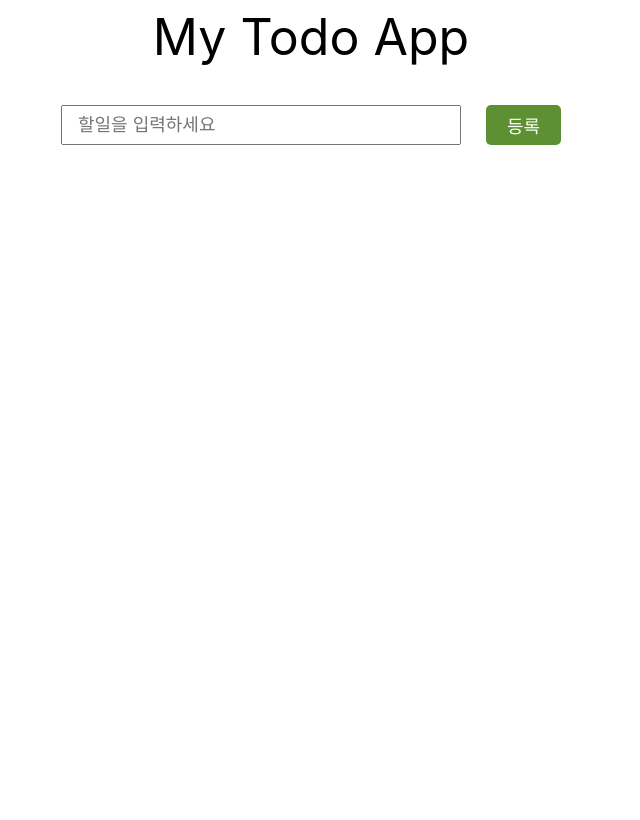
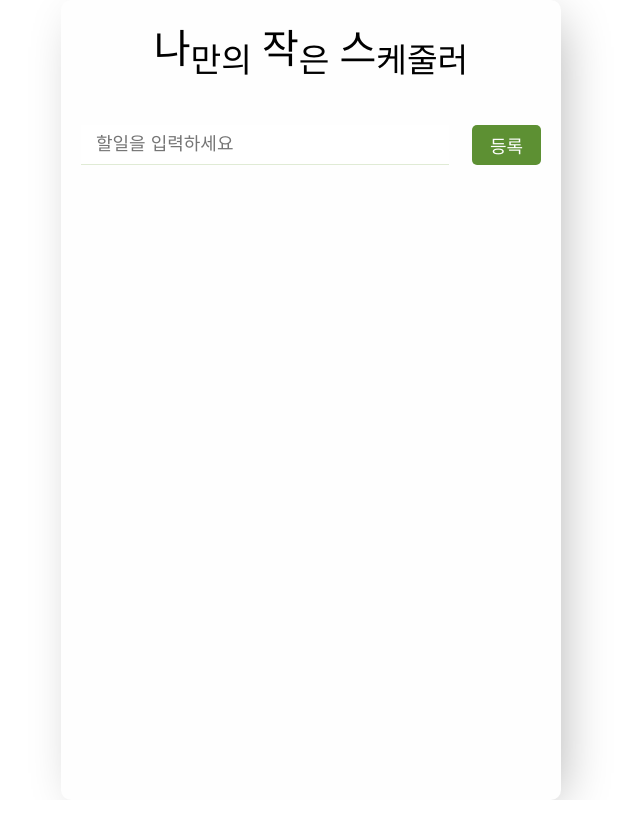
Before and after one commit to yook-jongho/fe-react-todo, a React (Vite) app: page / in a window 1280 px wide. Shown: the whole page, without its empty margins (329-969 px from the left). Built offline with nearby package versions, Linux system fonts and the light colour scheme.

Commit message:
style: fix design

```diff
--- a/src/App.jsx
+++ b/src/App.jsx
@@ -8,7 +8,9 @@ function App() {
 
   return (
     <div className={styles.container}>
-      <header className={styles.header}>My Todo App</header>
+      <header className={styles.header}>
+        나<sub>만의</sub> 작<sub>은</sub> 스<sub>케줄러</sub>
+      </header>
       <main className={styles.main}>
         <TodoForm setTodoList={setTodoList} />
         <TodoList todoList={todoList} setTodoList={setTodoList} />
--- a/src/app.module.scss
+++ b/src/app.module.scss
@@ -2,16 +2,23 @@
   display: flex;
   flex-direction: column;
   width: 500px;
+  height: 100vh;
   margin: 0 auto;
-  text-align: center;
+  background-color: #fefefe;
+  border-radius: 10px;
+  font-family: "HyundaiSansTextKR", "Magul Gothic";
+  box-shadow: 10px 10px 49px -13px rgba(0, 0, 0, 0.33);
 }
 
 .header {
   height: 100px;
-  font-size: 50px;
+  padding: 20px 0;
+  font-size: 40px;
+  text-align: center;
 }
 
 .main {
   width: 100%;
   height: calc(100vh - 100px);
+  padding: 20px;
 }
--- a/src/components/TodoForm.jsx
+++ b/src/components/TodoForm.jsx
@@ -12,7 +12,8 @@ export function TodoForm({ setTodoList }) {
     setTodoText(value);
   };
 
-  const submitTodo = () => {
+  const submitTodo = (event) => {
+    event.preventDefault();
     setTodoText("");
     if (!todoText.trim()) {
       return;
@@ -21,7 +22,7 @@ export function TodoForm({ setTodoList }) {
   };
 
   return (
-    <form action="" className={styles.todoForm}>
+    <form onSubmit={submitTodo} className={styles.todoForm}>
       <input
         type="text"
         className={styles.todo}
@@ -29,7 +30,7 @@ export function TodoForm({ setTodoList }) {
         onChange={handleInputChange}
         value={todoText}
       />
-      <button type="button" onClick={submitTodo} className={styles.submit}>
+      <button type="submit" className={styles.submit}>
         등록
       </button>
     </form>
--- a/src/components/todoForm.module.scss
+++ b/src/components/todoForm.module.scss
@@ -10,7 +10,13 @@
   width: 80%;
   height: 40px;
   padding-left: 15px;
+  border: none;
+  border-bottom: 1px solid #e0ebd5;
   font-size: large;
+  outline: none;
+  &:focus {
+    border-bottom: 1px solid #5d9033;
+  }
 }
 
 .submit {
```
